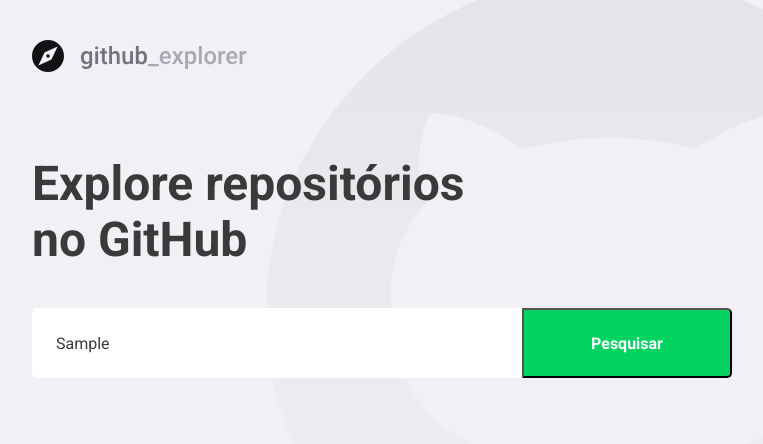
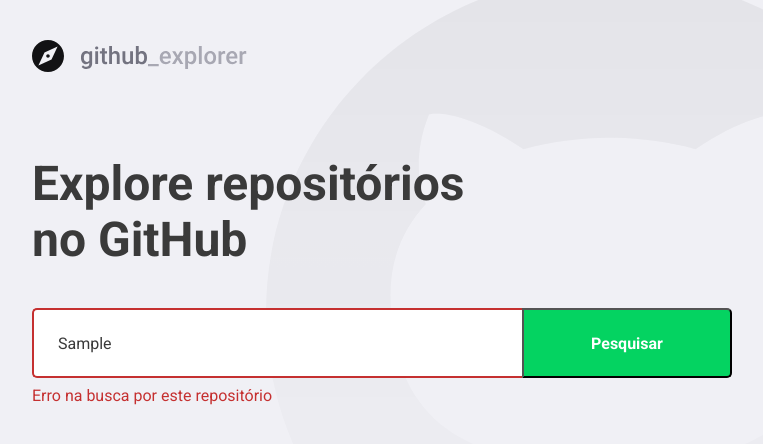
Before and after one commit to BrenoMaia98/githubExplorer, a React (Create React App) app in the folder front-end-web/: page / in a window 1280 px wide. Both pictures are taken after typing "Sample" into the empty fields and a click on the button "Pesquisar". Shown: the top 444 px of the page, without its empty margins (148-911 px from the left). Built offline with nearby package versions, Linux system fonts and the light colour scheme; no server answers; the HTML template or start-up script is replaced by a standard one.

Commit message:
handling request errors

```diff
--- a/front-end-web/src/routes/Dashboard/index.tsx
+++ b/front-end-web/src/routes/Dashboard/index.tsx
@@ -5,7 +5,7 @@
 
 import logoImg from '../../assets/logo.svg';
 
-import { Title, Form, Repositories } from './styles';
+import { Title, Form, Repositories, Error } from './styles';
 
 interface Repository {
   full_name: string;
@@ -18,6 +18,7 @@
 
 const Dashboard: React.FC = () => {
   const [newRepo, setNewRepo] = useState<string>('');
+  const [inputError, setInputError] = useState<string>('');
   const [repositories, setRepositories] = useState<Repository[]>([]);
 
   async function handleAddRepository(
@@ -25,12 +26,22 @@
   ): Promise<void> {
     event.preventDefault();
 
-    const response = await api.get<Repository>(`repos/${newRepo}`);
+    if (!newRepo) {
+      setInputError('Digite o autor/nome do repositório');
+      return;
+    }
 
-    const repository = response.data;
+    try {
+      const response = await api.get<Repository>(`repos/${newRepo}`);
 
-    setRepositories([...repositories, repository]);
-    setNewRepo('');
+      const repository = response.data;
+
+      setRepositories([...repositories, repository]);
+      setNewRepo('');
+      setInputError('');
+    } catch (error) {
+      setInputError('Erro na busca por este repositório');
+    }
   }
 
   return (
@@ -38,7 +49,7 @@
       <img src={logoImg} alt="Github Explorer" />
       <Title>Explore repositórios no GitHub</Title>
 
-      <Form onSubmit={handleAddRepository}>
+      <Form hasError={!!inputError} onSubmit={handleAddRepository}>
         <input
           value={newRepo}
           onChange={(e) => setNewRepo(e.target.value)}
@@ -46,6 +57,8 @@
         />
         <button type="submit">Pesquisar</button>
       </Form>
+
+      {inputError && <Error>{inputError}</Error>}
 
       <Repositories>
         {repositories.map((repository) => (
--- a/front-end-web/src/routes/Dashboard/styles.ts
+++ b/front-end-web/src/routes/Dashboard/styles.ts
@@ -1,6 +1,10 @@
-import styled from 'styled-components';
+import styled, { css } from 'styled-components';
 
 import { shade } from 'polished';
+
+interface FormProps {
+  hasError: boolean;
+}
 
 export const Title = styled.h1`
   font-size: 48px;
@@ -11,7 +15,7 @@
   margin-top: 80px;
 `;
 
-export const Form = styled.form`
+export const Form = styled.form<FormProps>`
   margin-top: 40px;
   max-width: 700px;
 
@@ -24,6 +28,14 @@
     border: 0;
     border-radius: 5px 0 0 5px;
     color: #3a3a3a;
+    border: 2px solid #fff;
+    border-right: 0;
+
+    ${(props) =>
+      props.hasError &&
+      css`
+        border-color: #c53030;
+      `}
 
     &::placeholder {
       color: #a8a8b3;
@@ -43,6 +55,12 @@
       background: ${shade(0.2, '#04d361')};
     }
   }
+`;
+
+export const Error = styled.span`
+  display: block;
+  color: #c53030;
+  margin-top: 8px;
 `;
 
 export const Repositories = styled.div`
```
